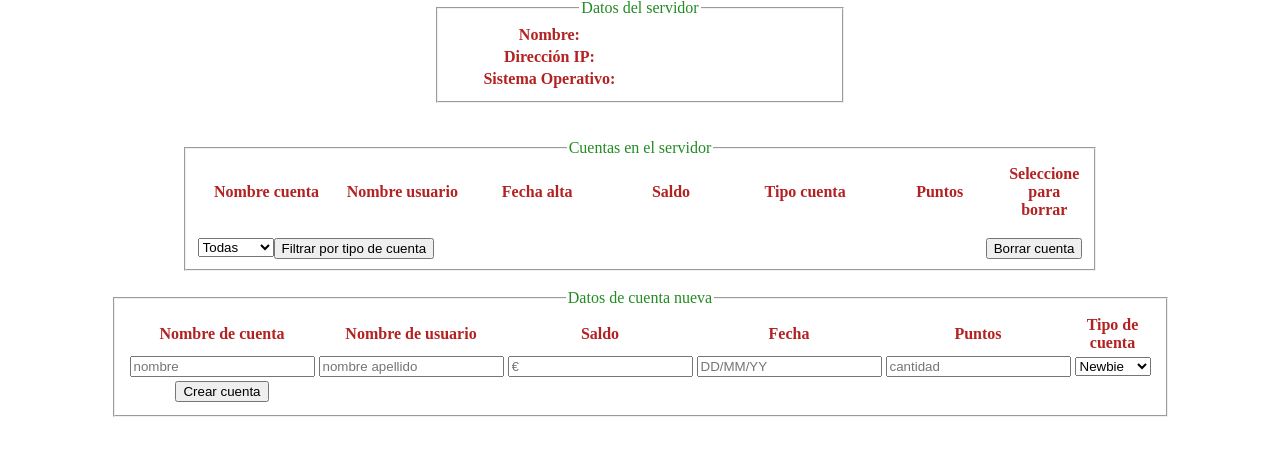
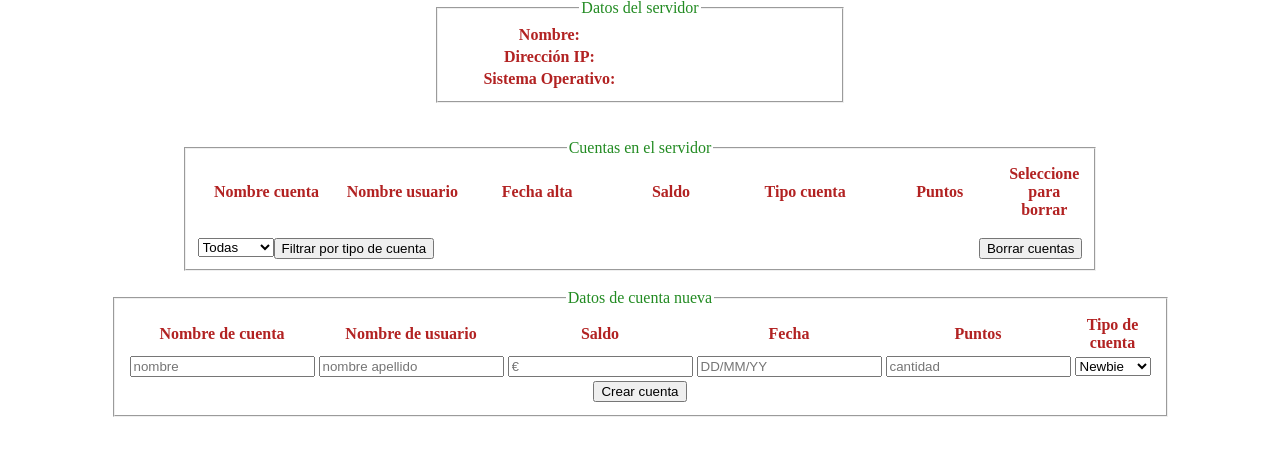
Before and after one commit to gonzalofernandez/Programas_JavaScript, a PHP site: page / in a window 1280 px wide. Shown: the part 218-674 px from the top of the page. Run offline with PHP 8.4, Linux system fonts and the light colour scheme; lists and menus that the app fills with data are empty.

Commit message:
Cambio nombre de clases CSS y solucionando problemas de borrado de cuenta

```diff
--- a/gestion_de_cuentas_de_usuario_OK/css/styles.css
+++ b/gestion_de_cuentas_de_usuario_OK/css/styles.css
@@ -5,11 +5,11 @@ body {
 header h1 {
     width: 100%;
 }
-.colocado {
+.caja_pequenya {
     margin: auto;
     width: 30%;
 }
-.colocado2 {
+.caja_grande {
     margin: auto;
     width: 70%;
 }
--- a/gestion_de_cuentas_de_usuario_OK/index.html
+++ b/gestion_de_cuentas_de_usuario_OK/index.html
@@ -15,7 +15,7 @@
                 <h1>Sistema 'GALLUS'</h1>
             </header>
             <div>
-                <fieldset class="colocado" id="saldoCuentas">
+                <fieldset class="caja_pequenya" id="saldoCuentas">
                 <legend>Saldo medio de las cuentas del sistema</legend>
                     <table>
                         <tr>
@@ -24,7 +24,7 @@
                             <td id="saldo_medio"></td></tr>
                     </table>
                 </fieldset>
-                <fieldset class="colocado" id="seleccion">
+                <fieldset class="caja_pequenya" id="seleccion">
                 <legend>Servidor</legend>
                     <select id="servidores">
                         <option value="Amnexis" >Amnexis</option>
@@ -37,7 +37,7 @@
                     <input type="button" id="boton_acceder" onclick="seleccionarServidor()" value="Acceder">
                 </fieldset>
                 <br>
-                <fieldset class="colocado" id="datos">
+                <fieldset class="caja_pequenya" id="datos">
                     <legend>Datos del servidor</legend>
                         <table id="datos_servidor">
                             <tr><th>Nombre:</th><td id="nomser"></td></tr>
@@ -46,7 +46,7 @@
                         </table>
                 </fieldset>
                 <br><br>
-                <fieldset class="colocado2" id="informes">
+                <fieldset class="caja_grande" id="informes">
                     <legend>Cuentas en el servidor</legend>
                     <table id="datos_cuentas">
                         <thead><tr>
@@ -68,11 +68,11 @@
                             <option value="premium">Premium</option>
                         </select>
                         <input type="button" class="botones_filtrar" onclick="filtrarCuentas()" value="Filtrar por tipo de cuenta">
-                        <input type="button" id="boton_borrar_cuenta" onclick="borrarCuentas()" value="Borrar cuenta">
+                        <input type="button" id="boton_borrar_cuenta" onclick="borrarCuentas()" value="Borrar cuentas">
                     </div>
                 </fieldset>
                 <br>
-                <fieldset class="colocado2" id="nueva">
+                <fieldset class="caja_grande" id="nueva">
                     <legend>Datos de cuenta nueva</legend>
                     <table id="datos_nueva">
                         <thead>
@@ -103,7 +103,7 @@
                         </tbody>
                         <tfoot>
                             <tr>
-                                <td>
+                                <td colspan="6">
                                     <input type="button" id="boton_crear_cuenta" onclick="crearCuenta()" value="Crear cuenta">
                                 </td>
                             </tr>
--- a/gestion_de_cuentas_de_usuario_OK/js/back-end.js
+++ b/gestion_de_cuentas_de_usuario_OK/js/back-end.js
@@ -55,8 +55,7 @@ var miApp = (function () {
         //Validar nombre usuario
         function validarNombreUsuario(nomUsu) {
             var nombreYApellido = nomUsu.split(" ");
-            return (nombreYApellido.length === 2 && nombreYApellido[0].length +
-                    nombreYApellido[1].length <= 25) ? true : false;
+            return nombreYApellido.length === 2;
         }
 
 
@@ -196,12 +195,15 @@ var miApp = (function () {
             })[0];
         };
         //Metodo para eliminar cuentas
-        Sistema.prototype.eliminarCuentas = function (servidorElegido, nombreCuenta) {
-            return recuperarCuentas(servidorElegido).find(function (elemento, indice, cuentas) {
-                if (this === elemento.nombreCuenta) {
-                    cuentas.splice(indice, 1);
-                }
-            }, nombreCuenta);
+        Sistema.prototype.eliminarCuentas = function (servidorElegido, cuentasChecked) {
+            var cuentasDelServidor = recuperarCuentas(servidorElegido);
+            cuentasChecked.forEach(function (nomCuenta) {
+                this.find(function (cuenta, indice) {
+                    if (nomCuenta === cuenta.nombreCuenta) {
+                        this.slice(indice, 1);
+                    }
+                }, cuentasDelServidor);
+            }, cuentasDelServidor);
         };
         //Metodo para filtar cuentas
         Sistema.prototype.seleccionarCuentas = function (servidorElegido, filtro) {
--- a/gestion_de_cuentas_de_usuario_OK/js/front-end.js
+++ b/gestion_de_cuentas_de_usuario_OK/js/front-end.js
@@ -21,7 +21,8 @@ var miApp = miApp || {},
     orejeras = "</td><td>",
     finalTabla = "</td></tr>",
     COLUMNA_CHECK = 6,
-    COLUMNA_NOMBRE_CUENTA = 0;
+    COLUMNA_NOMBRE_CUENTA = 0,
+    NOMBRE_CUENTA = 0;
 function seleccionarElementoHTML(elemento) {
     return document.getElementById(elemento);
 }
@@ -123,15 +124,18 @@ function crearCuenta() {
 }
 
 function borrarCuentas() {
-    var servidorElegido = miApp.elegirServidor(servidor.value),
+    var fila,
+        cuentasChecked = [],
+        servidorElegido = miApp.elegirServidor(servidor.value),
         filasCuentas = Array.from(filasTabla.children);
     filasCuentas.forEach(function (fila) {
         var celdasFila = Array.from(fila.children);
         if (celdasFila[COLUMNA_CHECK].checked) {
-            miApp.eliminarCuentas(servidorElegido, celdasFila[COLUMNA_NOMBRE_CUENTA].textContent);
-            fila.remove();
+            cuentasChecked.push(celdasFila[NOMBRE_CUENTA].textContent);
         }
     });
+    miApp.eliminarCuentas(servidorElegido, cuentasChecked);
+    fila.remove();
 }
 
 function filtrarCuentas() {
```
